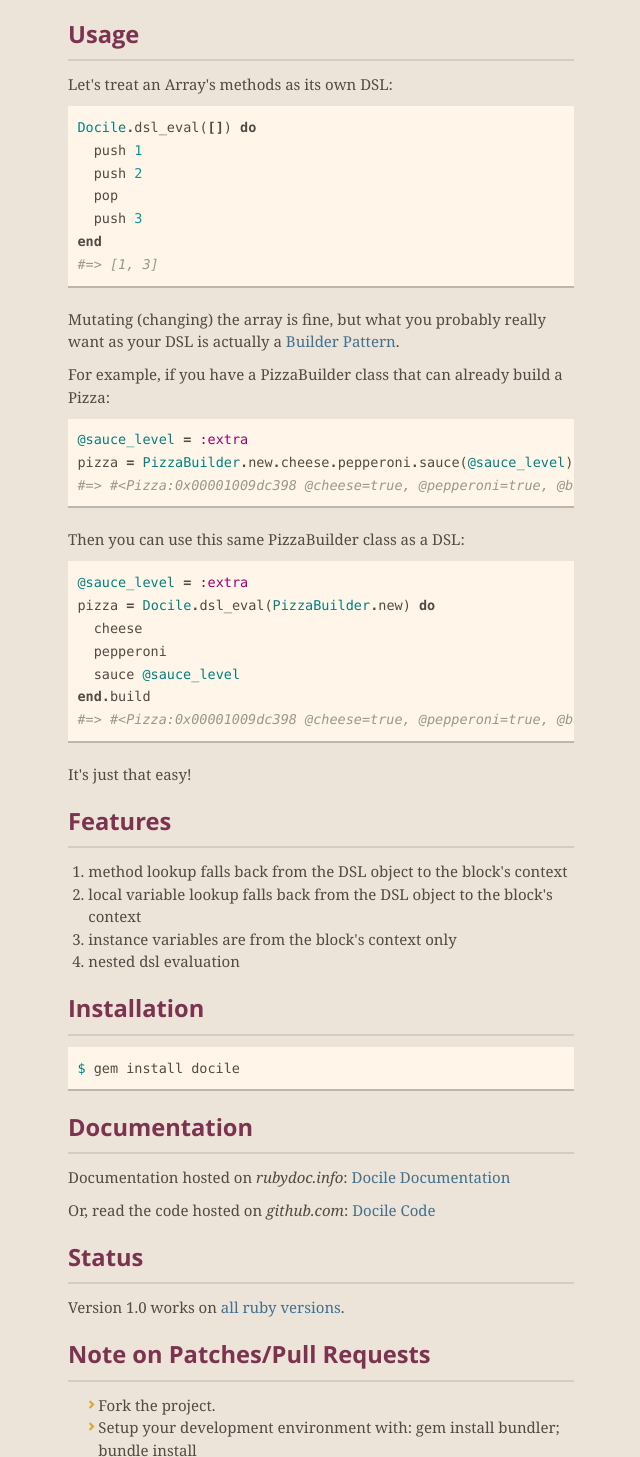
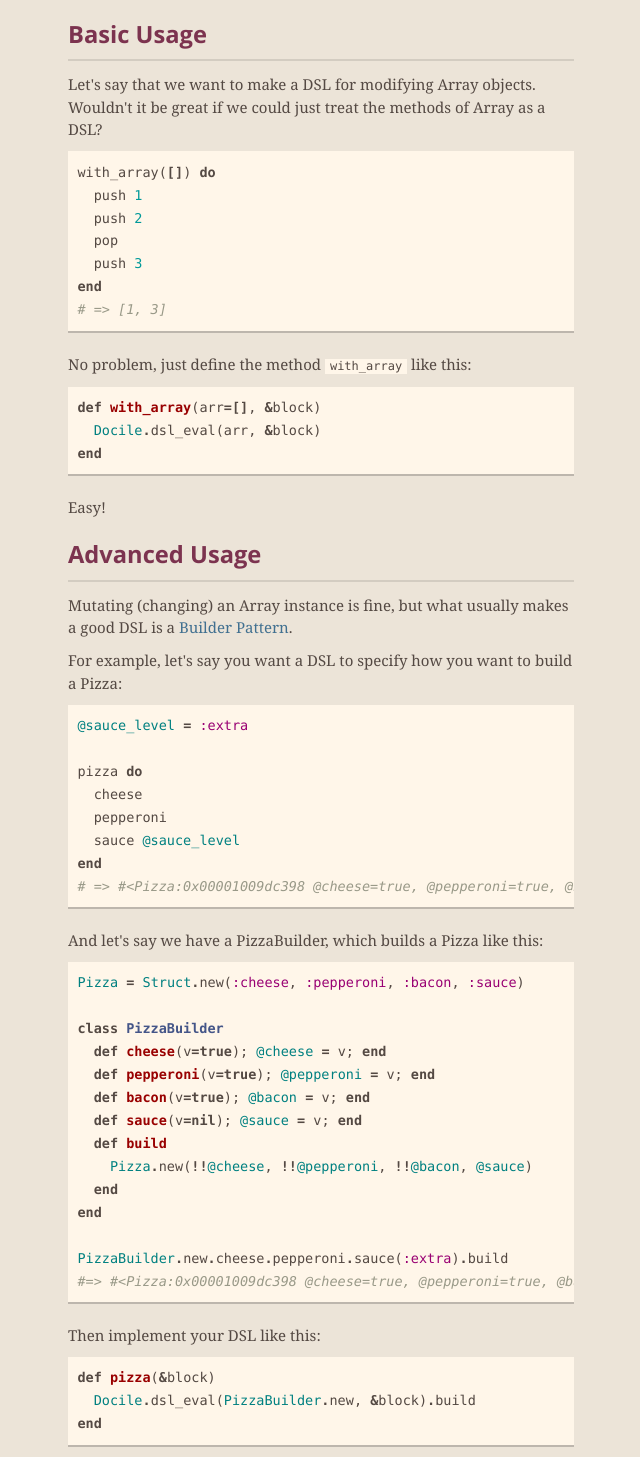
Before and after one commit to ms-ati/docile, a plain HTML site: page index.html in a window 1280 px wide. Shown: the part 1009-2466 px from the top of the page, without its empty margins (319-959 px from the left). Drawn offline with nearby package versions, Linux system fonts and the light colour scheme.

```diff
--- a/index.html
+++ b/index.html
@@ -57,40 +57,71 @@
 <p><a href="https://travis-ci.org/ms-ati/docile"><img src="https://travis-ci.org/ms-ati/docile.png" alt="Build Status"></a>
 <a href="https://gemnasium.com/ms-ati/docile"><img src="https://gemnasium.com/ms-ati/docile.png" alt="Dependency Status"></a></p>
 
-<h2>Usage</h2>
+<h2>Basic Usage</h2>
 
-<p>Let's treat an Array's methods as its own DSL:</p>
+<p>Let's say that we want to make a DSL for modifying Array objects.
+Wouldn't it be great if we could just treat the methods of Array as a DSL?</p>
 
-<div class="highlight"><pre><span class="no">Docile</span><span class="o">.</span><span class="n">dsl_eval</span><span class="p">(</span><span class="o">[]</span><span class="p">)</span> <span class="k">do</span>
+<div class="highlight"><pre><span class="n">with_array</span><span class="p">(</span><span class="o">[]</span><span class="p">)</span> <span class="k">do</span>
   <span class="n">push</span> <span class="mi">1</span>
   <span class="n">push</span> <span class="mi">2</span>
   <span class="n">pop</span>
   <span class="n">push</span> <span class="mi">3</span>
 <span class="k">end</span>
-<span class="c1">#=&gt; [1, 3]</span>
+<span class="c1"># =&gt; [1, 3]</span>
 </pre></div>
 
-<p>Mutating (changing) the array is fine, but what you probably really want as your DSL is actually a <a href="http://stackoverflow.com/questions/328496/when-would-you-use-the-builder-pattern" title="Builder Pattern">Builder Pattern</a>.</p>
+<p>No problem, just define the method <code>with_array</code> like this:</p>
 
-<p>For example, if you have a PizzaBuilder class that can already build a Pizza:</p>
+<div class="highlight"><pre><span class="k">def</span> <span class="nf">with_array</span><span class="p">(</span><span class="n">arr</span><span class="o">=[]</span><span class="p">,</span> <span class="o">&amp;</span><span class="n">block</span><span class="p">)</span>
+  <span class="no">Docile</span><span class="o">.</span><span class="n">dsl_eval</span><span class="p">(</span><span class="n">arr</span><span class="p">,</span> <span class="o">&amp;</span><span class="n">block</span><span class="p">)</span>
+<span class="k">end</span>
+</pre></div>
+
+<p>Easy!</p>
+
+<h2>Advanced Usage</h2>
+
+<p>Mutating (changing) an Array instance is fine, but what usually makes a good DSL is a <a href="http://stackoverflow.com/questions/328496/when-would-you-use-the-builder-pattern" title="Builder Pattern">Builder Pattern</a>.</p>
+
+<p>For example, let's say you want a DSL to specify how you want to build a Pizza:</p>
 
 <div class="highlight"><pre><span class="vi">@sauce_level</span> <span class="o">=</span> <span class="ss">:extra</span>
-<span class="n">pizza</span> <span class="o">=</span> <span class="no">PizzaBuilder</span><span class="o">.</span><span class="n">new</span><span class="o">.</span><span class="n">cheese</span><span class="o">.</span><span class="n">pepperoni</span><span class="o">.</span><span class="n">sauce</span><span class="p">(</span><span class="vi">@sauce_level</span><span class="p">)</span><span class="o">.</span><span class="n">build</span>
+
+<span class="n">pizza</span> <span class="k">do</span>
+  <span class="n">cheese</span>
+  <span class="n">pepperoni</span>
+  <span class="n">sauce</span> <span class="vi">@sauce_level</span>
+<span class="k">end</span>
+<span class="c1"># =&gt; #&lt;Pizza:0x00001009dc398 @cheese=true, @pepperoni=true, @bacon=false, @sauce=:extra&gt;</span>
+</pre></div>
+
+<p>And let's say we have a PizzaBuilder, which builds a Pizza like this:</p>
+
+<div class="highlight"><pre><span class="no">Pizza</span> <span class="o">=</span> <span class="no">Struct</span><span class="o">.</span><span class="n">new</span><span class="p">(</span><span class="ss">:cheese</span><span class="p">,</span> <span class="ss">:pepperoni</span><span class="p">,</span> <span class="ss">:bacon</span><span class="p">,</span> <span class="ss">:sauce</span><span class="p">)</span>
+
+<span class="k">class</span> <span class="nc">PizzaBuilder</span>
+  <span class="k">def</span> <span class="nf">cheese</span><span class="p">(</span><span class="n">v</span><span class="o">=</span><span class="kp">true</span><span class="p">);</span> <span class="vi">@cheese</span> <span class="o">=</span> <span class="n">v</span><span class="p">;</span> <span class="k">end</span>
+  <span class="k">def</span> <span class="nf">pepperoni</span><span class="p">(</span><span class="n">v</span><span class="o">=</span><span class="kp">true</span><span class="p">);</span> <span class="vi">@pepperoni</span> <span class="o">=</span> <span class="n">v</span><span class="p">;</span> <span class="k">end</span>
+  <span class="k">def</span> <span class="nf">bacon</span><span class="p">(</span><span class="n">v</span><span class="o">=</span><span class="kp">true</span><span class="p">);</span> <span class="vi">@bacon</span> <span class="o">=</span> <span class="n">v</span><span class="p">;</span> <span class="k">end</span>
+  <span class="k">def</span> <span class="nf">sauce</span><span class="p">(</span><span class="n">v</span><span class="o">=</span><span class="kp">nil</span><span class="p">);</span> <span class="vi">@sauce</span> <span class="o">=</span> <span class="n">v</span><span class="p">;</span> <span class="k">end</span>
+  <span class="k">def</span> <span class="nf">build</span>
+    <span class="no">Pizza</span><span class="o">.</span><span class="n">new</span><span class="p">(</span><span class="o">!!</span><span class="vi">@cheese</span><span class="p">,</span> <span class="o">!!</span><span class="vi">@pepperoni</span><span class="p">,</span> <span class="o">!!</span><span class="vi">@bacon</span><span class="p">,</span> <span class="vi">@sauce</span><span class="p">)</span>
+  <span class="k">end</span>
+<span class="k">end</span>
+
+<span class="no">PizzaBuilder</span><span class="o">.</span><span class="n">new</span><span class="o">.</span><span class="n">cheese</span><span class="o">.</span><span class="n">pepperoni</span><span class="o">.</span><span class="n">sauce</span><span class="p">(</span><span class="ss">:extra</span><span class="p">)</span><span class="o">.</span><span class="n">build</span>
 <span class="c1">#=&gt; #&lt;Pizza:0x00001009dc398 @cheese=true, @pepperoni=true, @bacon=false, @sauce=:extra&gt;</span>
 </pre></div>
 
-<p>Then you can use this same PizzaBuilder class as a DSL:</p>
+<p>Then implement your DSL like this:</p>
 
-<div class="highlight"><pre><span class="vi">@sauce_level</span> <span class="o">=</span> <span class="ss">:extra</span>
-<span class="n">pizza</span> <span class="o">=</span> <span class="no">Docile</span><span class="o">.</span><span class="n">dsl_eval</span><span class="p">(</span><span class="no">PizzaBuilder</span><span class="o">.</span><span class="n">new</span><span class="p">)</span> <span class="k">do</span>
-  <span class="n">cheese</span>
-  <span class="n">pepperoni</span>
-  <span class="n">sauce</span> <span class="vi">@sauce_level</span>
-<span class="k">end</span><span class="o">.</span><span class="n">build</span>
-<span class="c1">#=&gt; #&lt;Pizza:0x00001009dc398 @cheese=true, @pepperoni=true, @bacon=false, @sauce=:extra&gt;</span>
+<div class="highlight"><pre><span class="k">def</span> <span class="nf">pizza</span><span class="p">(</span><span class="o">&amp;</span><span class="n">block</span><span class="p">)</span>
+  <span class="no">Docile</span><span class="o">.</span><span class="n">dsl_eval</span><span class="p">(</span><span class="no">PizzaBuilder</span><span class="o">.</span><span class="n">new</span><span class="p">,</span> <span class="o">&amp;</span><span class="n">block</span><span class="p">)</span><span class="o">.</span><span class="n">build</span>
+<span class="k">end</span>
 </pre></div>
 
-<p>It's just that easy!</p>
+<p>It's just that easy! </p>
 
 <h2>Features</h2>
 
```
Also changed, not shown: params.json (+1 -1 lines).
